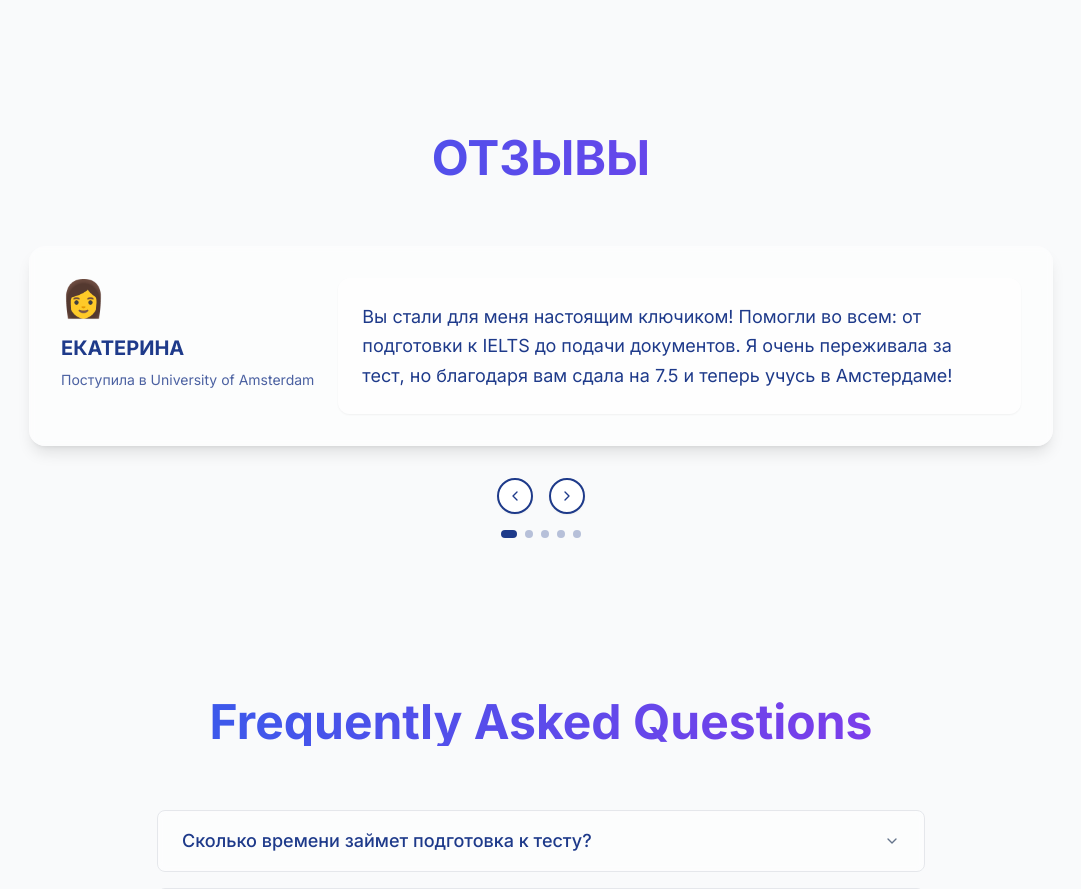
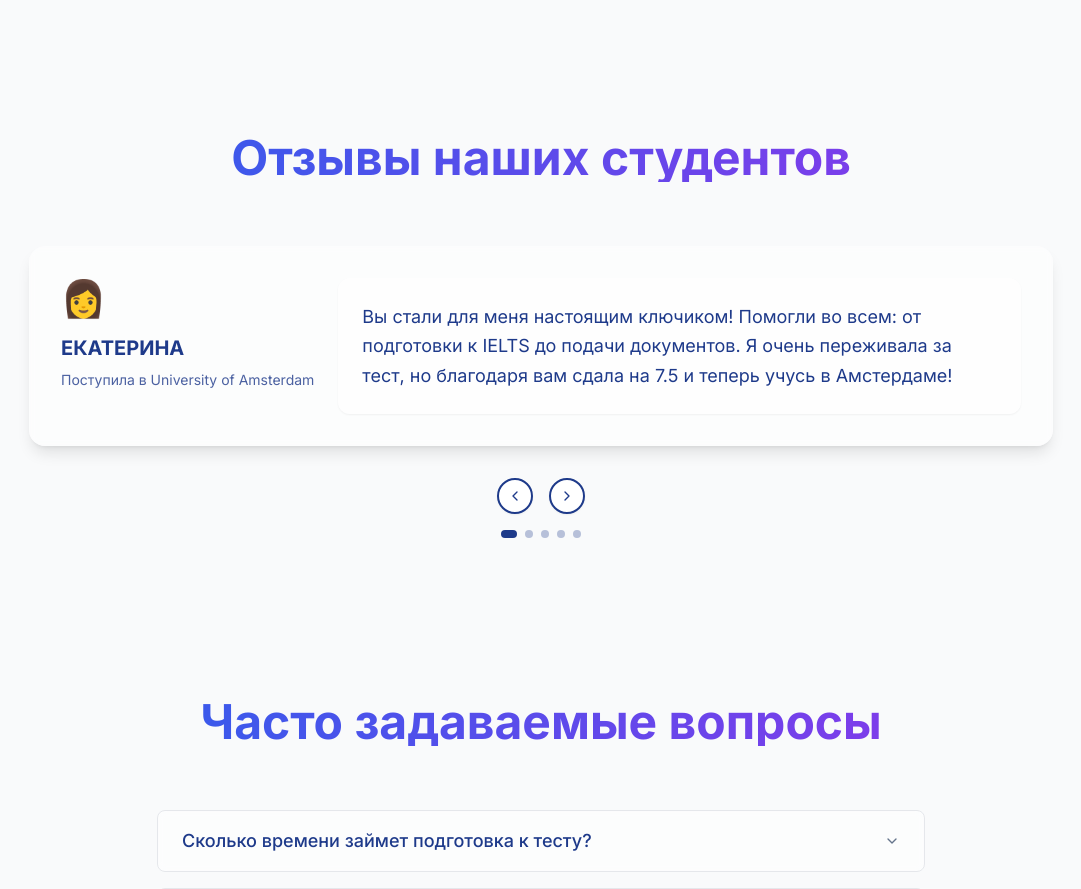
Before and after one commit to muhammadov-q/toeflassist, a Next.js app: page / in a window 1280 px wide. Shown: the part 2760-3649 px from the top of the page, without its empty margins (99-1180 px from the left). Built offline with nearby package versions, Linux system fonts and the light colour scheme.

Commit message:
Major Forgotton changes

```diff
--- a/components/faq.tsx
+++ b/components/faq.tsx
@@ -41,7 +41,7 @@ export default function FAQ() {
   return (
     <section id="faq" className="mb-40 opacity-100 animate-fade-in-up px-4 sm:px-6 lg:px-8">
       <h2 className="text-4xl sm:text-5xl font-bold text-center mb-16 bg-gradient-to-r from-blue-600 to-purple-600 dark:from-blue-400 dark:to-purple-400 bg-clip-text text-transparent">
-        Frequently Asked Questions
+        Часто задаваемые вопросы
       </h2>
       <Accordion type="single" collapsible className="w-full max-w-3xl mx-auto space-y-4">
         {faqs.map((faq, index) => (
--- a/components/testimonials.tsx
+++ b/components/testimonials.tsx
@@ -53,7 +53,7 @@ export default function Testimonials() {
   return (
     <section id="testimonials" className="mb-40 opacity-100 animate-fade-in-up px-4 sm:px-6 lg:px-8">
       <h2 className="text-4xl sm:text-5xl font-bold text-center mb-16 bg-gradient-to-r from-blue-600 to-purple-600 dark:from-blue-400 dark:to-purple-400 bg-clip-text text-transparent">
-        ОТЗЫВЫ
+        Отзывы наших студентов
       </h2>
       <div className="relative max-w-5xl mx-auto">
         <AnimatePresence mode="wait">
```
